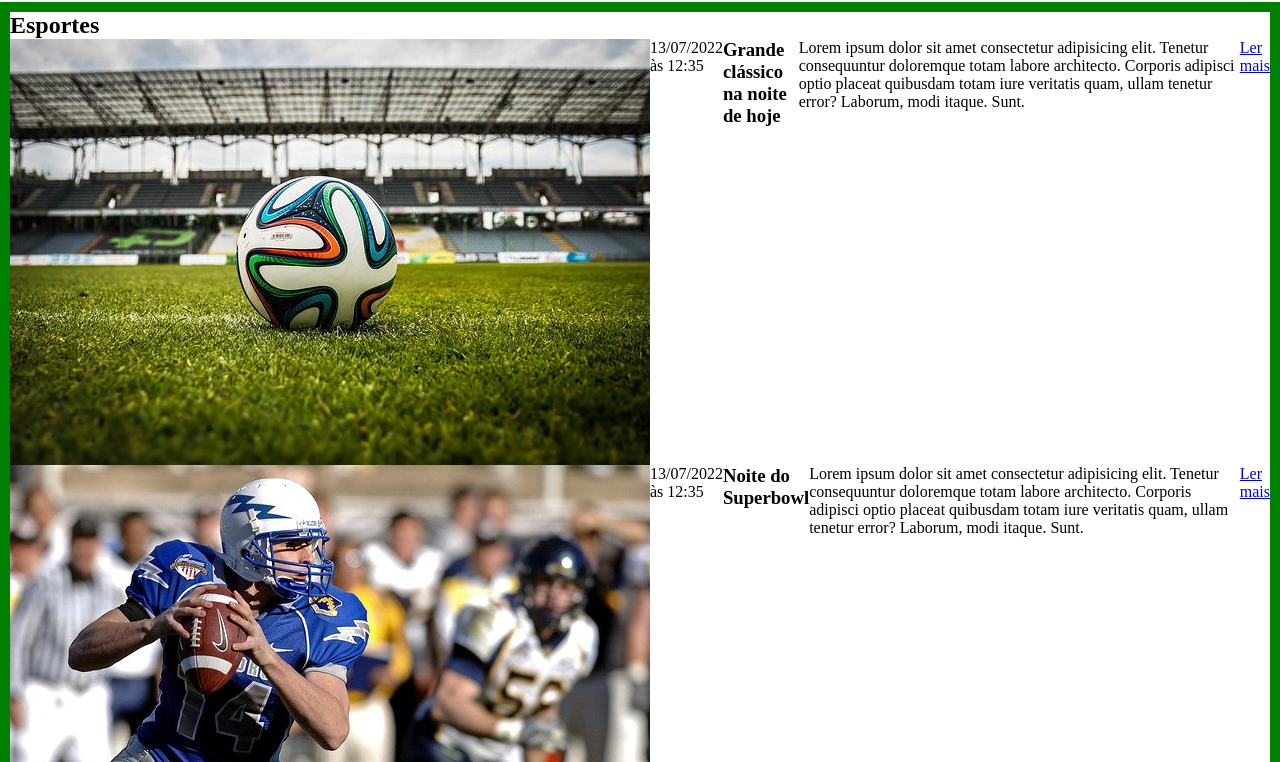
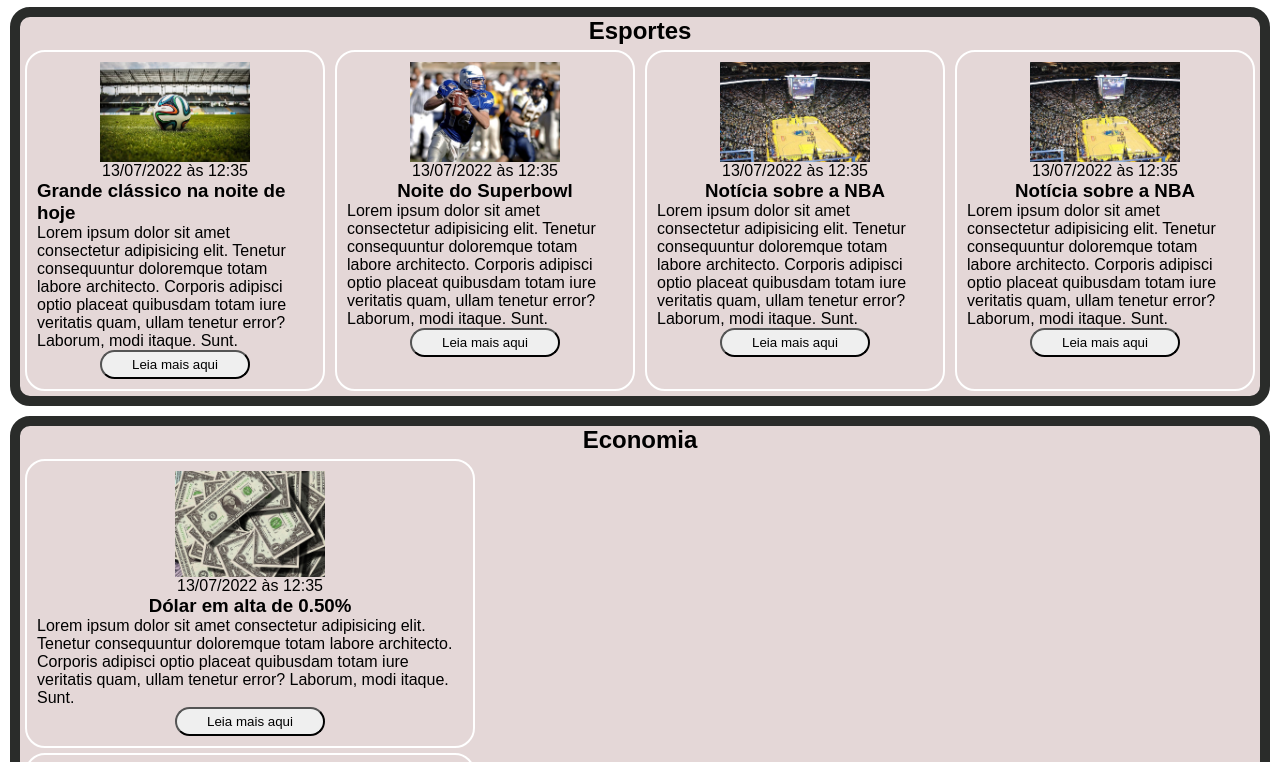
Before and after one commit to CaioCroccia22/Layout_News_Portal, a plain HTML site: page Index.html in a window 1280 px wide. Shown: the part 67-829 px from the top of the page. Drawn offline with Linux system fonts and the light colour scheme.

Commit message:
chore: add article-contet and articles class

```diff
--- a/Index.html
+++ b/Index.html
@@ -27,7 +27,9 @@
         </nav>
     </header>
     <section id="Sports">
+        <div class="article-content">
             <h2>Esportes</h2>
+            <div class="articles">
                 <article>
                     <img src="./img/futebol.jpg" alt="Bola de futebol no gramado" />
                     <header>
@@ -37,7 +39,7 @@
                     <p>
                         Lorem ipsum dolor sit amet consectetur adipisicing elit. Tenetur consequuntur doloremque totam labore architecto. Corporis adipisci optio placeat quibusdam totam iure veritatis quam, ullam tenetur error? Laborum, modi itaque. Sunt.
                     </p>
-            <a href="#" title="Leia a notícia completa">Ler mais</a>
+                    <button class="btn-read">Leia mais aqui</button>
                 </article>
                 <article>
                     <img src="./img/futebol-americano.jpg" alt="Jogador de futebol americano correndo com a bola na mão" />
@@ -48,7 +50,7 @@
                     <p>
                         Lorem ipsum dolor sit amet consectetur adipisicing elit. Tenetur consequuntur doloremque totam labore architecto. Corporis adipisci optio placeat quibusdam totam iure veritatis quam, ullam tenetur error? Laborum, modi itaque. Sunt.
                     </p>
-            <a href="#" title="Leia a notícia completa">Ler mais</a>
+                    <button class="btn-read">Leia mais aqui</button>
                 </article>
                 <article>
                     <img src="./img/basquete.jpg" title="Vista aérea de uma quadra de basquete" />
@@ -59,7 +61,7 @@
                     <p>
                         Lorem ipsum dolor sit amet consectetur adipisicing elit. Tenetur consequuntur doloremque totam labore architecto. Corporis adipisci optio placeat quibusdam totam iure veritatis quam, ullam tenetur error? Laborum, modi itaque. Sunt.
                     </p>
-            <a href="#" title="Leia a notícia completa">Ler mais</a>
+                    <button class="btn-read">Leia mais aqui</button>
                 </article>
                 <article>
                     <img src="./img/basquete.jpg" title="Vista aérea de uma quadra de basquete" />
@@ -70,8 +72,10 @@
                     <p>
                         Lorem ipsum dolor sit amet consectetur adipisicing elit. Tenetur consequuntur doloremque totam labore architecto. Corporis adipisci optio placeat quibusdam totam iure veritatis quam, ullam tenetur error? Laborum, modi itaque. Sunt.
                     </p>
-            <a href="#" title="Leia a notícia completa">Ler mais</a>
+                    <button class="btn-read">Leia mais aqui</button>
                 </article>
+            </div>
+        </div>
     </section>
     <section id="Economy">
         <h2>Economia</h2>
@@ -84,7 +88,7 @@
             <p>
                 Lorem ipsum dolor sit amet consectetur adipisicing elit. Tenetur consequuntur doloremque totam labore architecto. Corporis adipisci optio placeat quibusdam totam iure veritatis quam, ullam tenetur error? Laborum, modi itaque. Sunt.
             </p>
-            <a href="#" title="Leia a notícia completa">Ler mais</a>
+    <button class="btn-read">Leia mais aqui</button>
         </article>
         <article>
             <img src="./img/euro.jpg" alt="Várias notas de euro" />
@@ -95,7 +99,7 @@
             <p>
                 Lorem ipsum dolor sit amet consectetur adipisicing elit. Tenetur consequuntur doloremque totam labore architecto. Corporis adipisci optio placeat quibusdam totam iure veritatis quam, ullam tenetur error? Laborum, modi itaque. Sunt.
             </p>
-            <a href="#" title="Leia a notícia completa">Ler mais</a>
+    <button class="btn-read">Leia mais aqui</button>
         </article>
         <article>
             <img src="./img/petroleo.jpg" alt="Extração de petróleo" />
@@ -106,10 +110,11 @@
             <p>
                 Lorem ipsum dolor sit amet consectetur adipisicing elit. Tenetur consequuntur doloremque totam labore architecto. Corporis adipisci optio placeat quibusdam totam iure veritatis quam, ullam tenetur error? Laborum, modi itaque. Sunt.
             </p>
-            <a href="#" title="Leia a notícia completa">Ler mais</a>
+    <button class="btn-read">Leia mais aqui</button>
         </article>
+    </section>
         <section id="tecnology">
-            <h2>Economia</h2>
+            <h2>Tecnologia</h2>
             <article>
                 <img src="./img/dolares.jpg" alt="Muitos dólares" />
                 <header>
@@ -119,7 +124,7 @@
                 <p>
                     Lorem ipsum dolor sit amet consectetur adipisicing elit. Tenetur consequuntur doloremque totam labore architecto. Corporis adipisci optio placeat quibusdam totam iure veritatis quam, ullam tenetur error? Laborum, modi itaque. Sunt.
                 </p>
-                <a href="#" title="Leia a notícia completa">Ler mais</a>
+            <button class="btn-read">Leia mais aqui</button>
             </article>
             <article>
                 <img src="./img/euro.jpg" alt="Várias notas de euro" />
@@ -130,7 +135,7 @@
                 <p>
                     Lorem ipsum dolor sit amet consectetur adipisicing elit. Tenetur consequuntur doloremque totam labore architecto. Corporis adipisci optio placeat quibusdam totam iure veritatis quam, ullam tenetur error? Laborum, modi itaque. Sunt.
                 </p>
-                <a href="#" title="Leia a notícia completa">Ler mais</a>
+            <button class="btn-read">Leia mais aqui</button>
             </article>
             <article>
                 <img src="./img/petroleo.jpg" alt="Extração de petróleo" />
@@ -141,10 +146,11 @@
                 <p>
                     Lorem ipsum dolor sit amet consectetur adipisicing elit. Tenetur consequuntur doloremque totam labore architecto. Corporis adipisci optio placeat quibusdam totam iure veritatis quam, ullam tenetur error? Laborum, modi itaque. Sunt.
                 </p>
-                <a href="#" title="Leia a notícia completa">Ler mais</a>
+            <button class="btn-read">Leia mais aqui</button>
             </article>
+        </section>
             <section id="Entertaiment">
-                <h2>Economia</h2>
+                <h2>Entretenimento</h2>
                 <article>
                     <img src="./img/dolares.jpg" alt="Muitos dólares" />
                     <header>
@@ -154,7 +160,7 @@
                     <p>
                         Lorem ipsum dolor sit amet consectetur adipisicing elit. Tenetur consequuntur doloremque totam labore architecto. Corporis adipisci optio placeat quibusdam totam iure veritatis quam, ullam tenetur error? Laborum, modi itaque. Sunt.
                     </p>
-                    <a href="#" title="Leia a notícia completa">Ler mais</a>
+                    <button class="btn-read">Leia mais aqui</button>
                 </article>
                 <article>
                     <img src="./img/euro.jpg" alt="Várias notas de euro" />
@@ -165,7 +171,7 @@
                     <p>
                         Lorem ipsum dolor sit amet consectetur adipisicing elit. Tenetur consequuntur doloremque totam labore architecto. Corporis adipisci optio placeat quibusdam totam iure veritatis quam, ullam tenetur error? Laborum, modi itaque. Sunt.
                     </p>
-                    <a href="#" title="Leia a notícia completa">Ler mais</a>
+                    <button class="btn-read">Leia mais aqui</button>
                 </article>
                 <article>
                     <img src="./img/petroleo.jpg" alt="Extração de petróleo" />
@@ -176,7 +182,7 @@
                     <p>
                         Lorem ipsum dolor sit amet consectetur adipisicing elit. Tenetur consequuntur doloremque totam labore architecto. Corporis adipisci optio placeat quibusdam totam iure veritatis quam, ullam tenetur error? Laborum, modi itaque. Sunt.
                     </p>
-                    <a href="#" title="Leia a notícia completa">Ler mais</a>
+                    <button class="btn-read">Leia mais aqui</button>
                 </article>
     </section>
 
--- a/style.css
+++ b/style.css
@@ -2,6 +2,12 @@
     margin: 0;
     padding: 0;
     box-sizing: border-box;
+
+}
+
+body{
+    font-family: Arial, Helvetica, sans-serif;
+    background-color: ;
 }
 
 h1{
@@ -39,10 +45,54 @@ nav ul li a{
     color: white;
 }
 
-#Sports{
-    border: 10px solid green
+h2{
+ text-align: center;
 }
-#Sports article{
-    display: flex;
+
+section{
+    border: 10px solid rgb(42, 44, 42);
+    border-radius: 20px;
+    background-color: rgb(228, 215, 215);
+    margin: 10px;
+
 
 }
+
+.content-article{
+    display: flex;
+    flex-direction: column;
+}
+
+.articles{
+    display: flex;
+}
+
+
+
+
+article{
+    width: 450px;
+    border: solid white 2px;
+    border-radius: 20px;
+    padding: 10px;
+    display: flex;
+    flex-direction: column;
+    align-items: center;
+    margin: 5px;
+
+}
+
+article:hover{
+    box-shadow: 0 4px 8px rgba(0, 0, 0, 0.2);
+    transform: translateY(-10px);
+}
+
+img{
+    width: 150px;
+}
+
+.btn-read{
+    border-radius: 30px;
+    width: 150px;
+    padding: 5px;
+}
```
Lines whose indentation alone changed are shown as unchanged.
